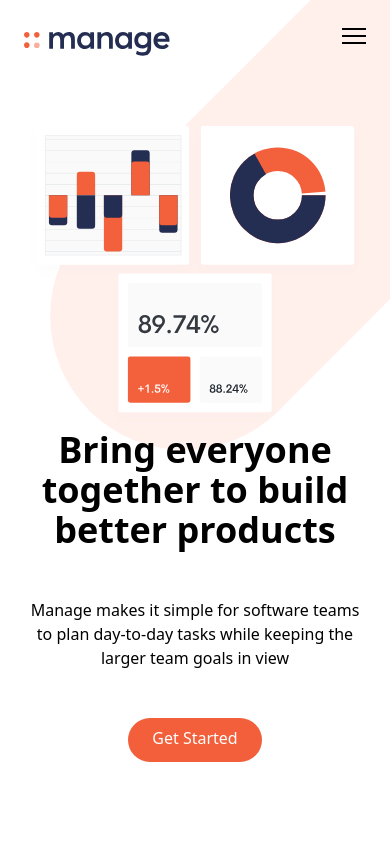
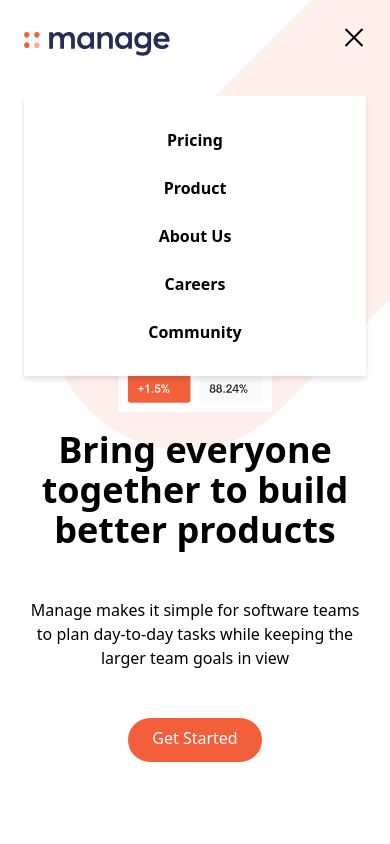
Before and after one commit to agyeievans/tailwindcss-manage-landing-page, a website: page index.html in a window 390 px wide. Both pictures are taken after a click on the button 354 px from the left and 40 px from the top of the page. Shown: the top 844 px of the page. Drawn offline with Linux system fonts and the light colour scheme.

Commit message:
added js scripts

```diff
--- a/index.html
+++ b/index.html
@@ -340,5 +340,7 @@
                   </div>
             </div>
         </footer>
+
+        <script src="js/script.js"></script>
     </body>
 </html>
--- /dev/null
+++ b/js/script.js
@@ -0,0 +1,8 @@
+const btn = document.getElementById("menu-btn")
+const nav = document.getElementById("menu")
+
+btn.addEventListener('click', () => {
+    btn.classList.toggle('open')
+    nav.classList.toggle('flex')
+    nav.classList.toggle('hidden')
+})
```
